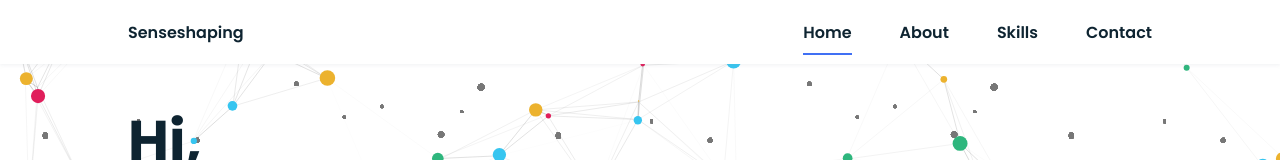
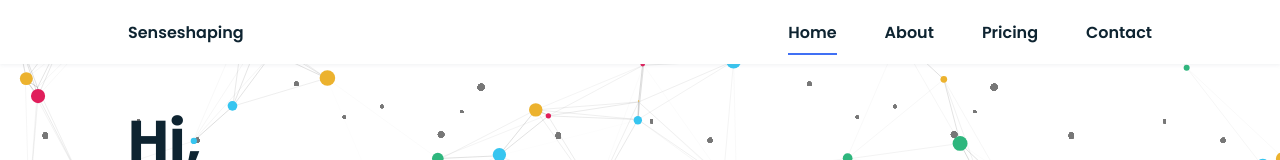
Before and after one commit to jainrahul911/senseshaping, a plain HTML site: page portfolio/index.html in a window 1280 px wide. Shown: the top 160 px of the page. Drawn offline with nearby package versions, Linux system fonts and the light colour scheme; no server answers; animation ran at ten frames a second.

Commit message:
Update index.html

```diff
--- a/portfolio/index.html
+++ b/portfolio/index.html
@@ -38,7 +38,7 @@
                     <ul class="nav__list">
                         <li class="nav__item"><a href="#home" class="nav__link active">Home</a></li>
                         <li class="nav__item"><a href="#about" class="nav__link">About</a></li>
-                        <li class="nav__item"><a href="#skills" class="nav__link">Skills</a></li>
+                        <li class="nav__item"><a href="#skills" class="nav__link">Pricing</a></li>
                         <li class="nav__item"><a href="#contact" class="nav__link">Contact</a></li>
                     </ul>
                 </div>
```
